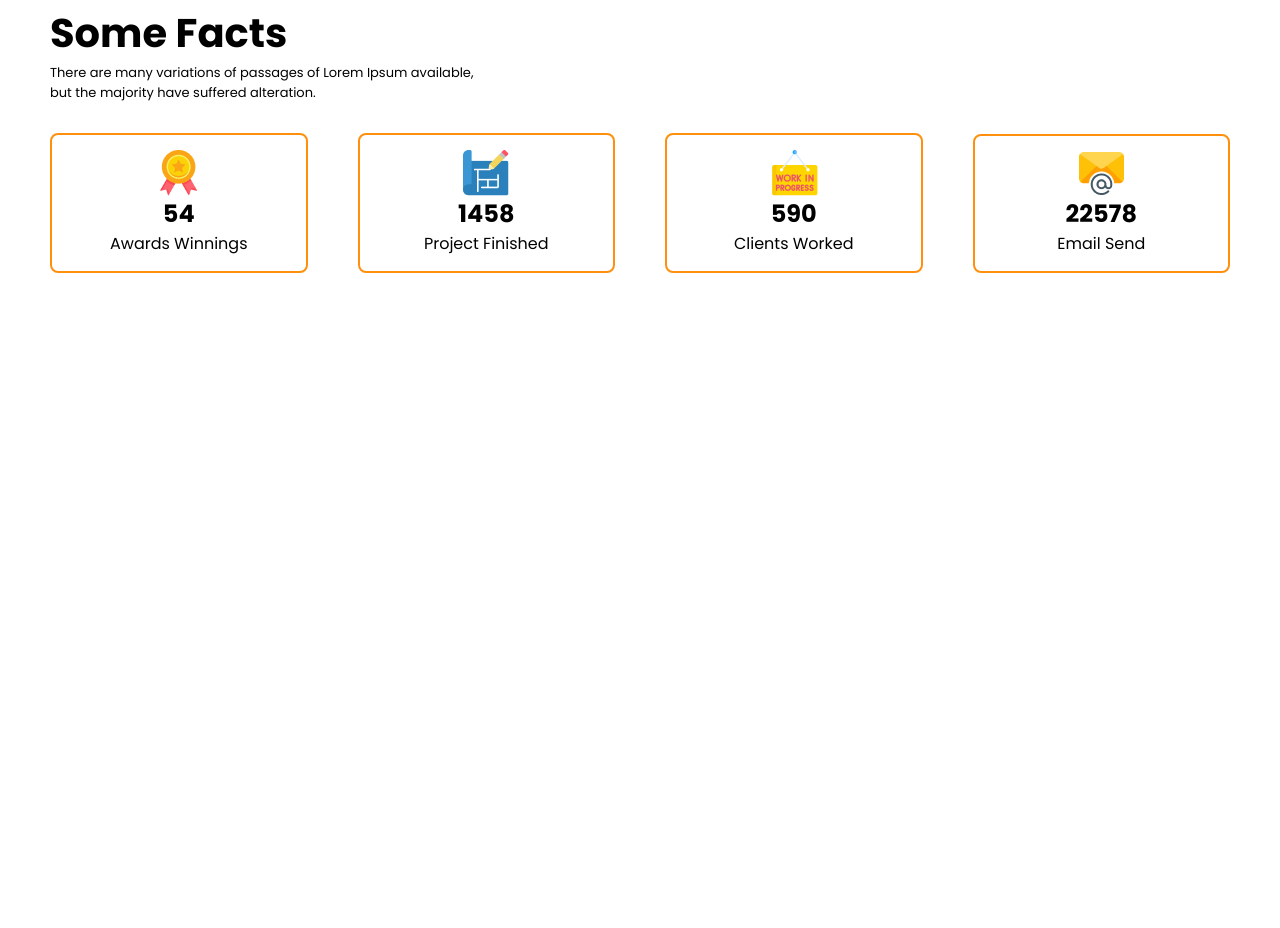
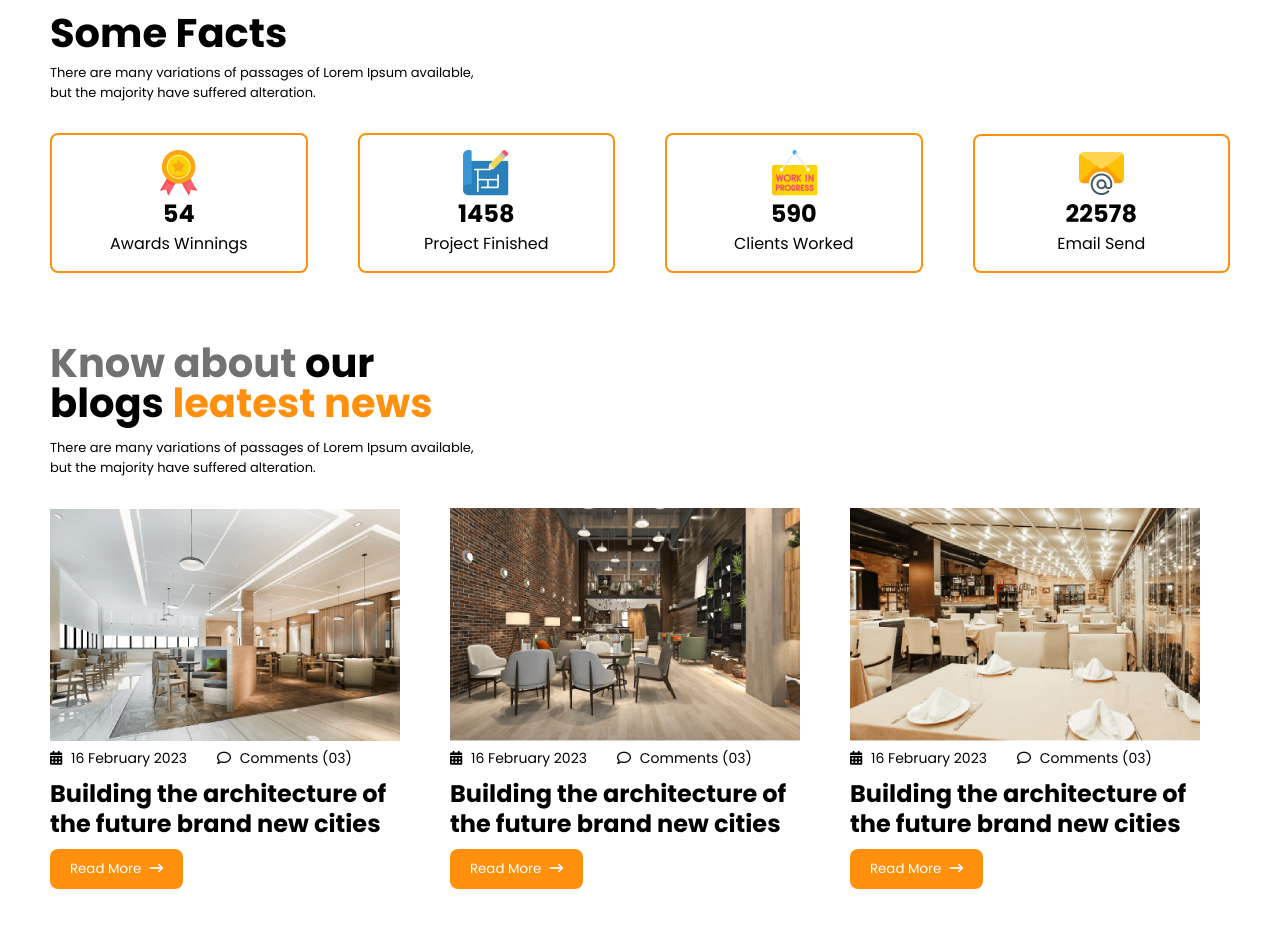
Before and after one commit to fahimahmedcwf/G3-Architect, a plain HTML site: page index.html in a window 1280 px wide. Shown: the part 2464-3392 px from the top of the page. Before the commit the page ends 2787 px from the top, so only its background shows below. Drawn offline with Linux system fonts and the light colour scheme.

Commit message:
blog-section done

```diff
--- a/index.html
+++ b/index.html
@@ -8,6 +8,7 @@
     <link rel="stylesheet" href="style.css">
     <link rel="shortcut icon" href="images/icons/favicon.ico" type="image/x-icon">
     <link rel="stylesheet" href="https://cdnjs.cloudflare.com/ajax/libs/font-awesome/6.3.0/css/all.min.css" />
+    <link rel="stylesheet" href="https://kit.fontawesome.com/4595728c7a.css" crossorigin="anonymous">
     <meta name="viewport" content="width=device-width, initial-scale=1.0">
 </head>
 
@@ -148,6 +149,43 @@
         </div>
     </section>
 
+    <!-- blog section -->
+
+    <section class="blog-section">
+        <h1 style="font-size: 40px; line-height: 40px;"><span style="color:#727272;">Know about</span> our <br> blogs <span style="color:#FF900E ">leatest news</span></h1>
+        <p style="font-size: 13px; margin-top:15px">There are many variations of passages of Lorem Ipsum available, <br> but the majority have suffered alteration.</p>
+
+        <div class="blog-container">
+            <div class="single-blog">
+                <img src="/images/blogs/blog-1.png" alt="">
+                <div class="date-comment">
+                    <p><i class="fa-solid fa-calendar-days"></i> <span style="margin-left: 5px;">16 February 2023</span></p>
+                    <p style="margin-left: 30px;"><i class="fa-regular fa-comment"></i> <span style="margin-left: 5px;">Comments (03)</span></p>
+                </div>
+                <h2 style="line-height:30px; margin-top:10px;">Building the architecture of <br> the future brand new cities</h1>
+                <button class="blog-button">Read More <i class="fa-solid fa-arrow-right-long" style="margin-left: 5px;"></i></button>
+            </div>
+            <div class="single-blog">
+                <img src="/images/blogs/blog-2.png" alt="">
+                <div class="date-comment">
+                    <p><i class="fa-solid fa-calendar-days"></i> <span style="margin-left: 5px;">16 February 2023</span></p>
+                    <p style="margin-left: 30px;"><i class="fa-regular fa-comment"></i> <span style="margin-left: 5px;">Comments (03)</span></p>
+                </div>
+                <h2 style="line-height: 30px; margin-top:10px;"" >Building the architecture of <br> the future brand new cities</h1>
+                <button class="blog-button">Read More <i class="fa-solid fa-arrow-right-long" style="margin-left: 5px;"></i></button>
+            </div>
+            <div class="single-blog">
+                <img src="/images/blogs/blog-3.png" alt="">
+                <div class="date-comment">
+                    <p><i class="fa-solid fa-calendar-days"></i> <span style="margin-left: 5px;">16 February 2023</span></p>
+                    <p style="margin-left: 30px;"><i class="fa-regular fa-comment"></i> <span style="margin-left: 5px;">Comments (03)</span></p>
+                </div>
+                <h2 style="line-height: 30px; margin-top:10px;"">Building the architecture of <br> the future brand new cities</h1>
+                <button class="blog-button">Read More <i class="fa-solid fa-arrow-right-long" style="margin-left: 5px;"></i></button>
+            </div>
+        </div>
+    </section>
+
 </body>
 
 </html>
--- a/style.css
+++ b/style.css
@@ -73,7 +73,7 @@ input[type="checkbox"] {
 
 /* Header Section */
 
-.content{
+.content {
     max-width: 1580px;
     margin: auto;
     padding: 0 50px 0 50px;
@@ -81,26 +81,26 @@ input[type="checkbox"] {
     background-color: #FFF4E7;
 }
 
-.header-text{
+.header-text {
     padding-top: 50px;
     text-align: center;
     font-size: 20px;
     line-height: 50px
 }
 
-.header-p{
+.header-p {
     margin-top: 20px;
     text-align: center;
     font-size: 12px;
 }
 
-.header-button{
+.header-button {
     display: flex;
     justify-content: center;
     margin-top: 20px;
 }
 
-.explore-button{
+.explore-button {
     background-color: #FF900E;
     color: white;
     padding: 10px 20px;
@@ -109,19 +109,19 @@ input[type="checkbox"] {
     font-weight: bolder;
 }
 
-.header-image{
+.header-image {
     margin-top: 30px;
     display: flex;
     justify-content: center;
 }
 
-.header-img{
+.header-img {
     margin-bottom: 30px;
 }
 
 /* 1st Section */
 
-.first-section{
+.first-section {
     max-width: 1580px;
     margin: auto;
     padding: 0 50px 0 50px;
@@ -130,35 +130,35 @@ input[type="checkbox"] {
     margin-bottom: 50px;
 }
 
-.section-text{
+.section-text {
     font-size: 50px;
     line-height: 55px;
 }
 
-.first-container{
+.first-container {
     display: grid;
     grid-template-columns: repeat(2, 1fr);
     grid-gap: 50px;
     align-items: center;
 }
 
-.team-image{
+.team-image {
     display: grid;
     grid-template-columns: repeat(2, 1fr);
     grid-gap: 20px;
 }
 
-.team-img{
+.team-img {
     width: 270px;
 }
 
-.btn{
+.btn {
     margin-top: 20px;
 }
 
 /* 2nd Section */
 
-.second-section{
+.second-section {
     max-width: 1580px;
     margin: auto;
     padding: 0 50px 0 50px;
@@ -167,33 +167,33 @@ input[type="checkbox"] {
     margin-bottom: 50px;
 }
 
-.second-container{
+.second-container {
     display: grid;
     grid-template-columns: repeat(2, 1fr);
     grid-gap: 90px;
     align-items: center;
 }
 
-.second-text{
+.second-text {
     font-size: 40px;
     line-height: 45px;
     border-left: 5px solid #FF900E;
     padding-left: 10px;
 }
 
-.box{
+.box {
     box-shadow: 5px 5px 14px #e0dede;
     padding: 15px;
     margin-top: 20px;
 }
 
-.year-button{
+.year-button {
     display: flex;
     justify-content: center;
     align-items: center;
 }
 
-.year-btn{
+.year-btn {
     margin-top: -80px;
     margin-left: 80px;
     background-color: #FF900E;
@@ -208,7 +208,7 @@ input[type="checkbox"] {
 
 /* 3rd Section */
 
-.third-section{
+.third-section {
     max-width: 1580px;
     margin: auto;
     padding: 0 50px 0 50px;
@@ -217,7 +217,7 @@ input[type="checkbox"] {
     margin-bottom: 50px;
 }
 
-.icon-section{
+.icon-section {
     display: grid;
     grid-template-columns: repeat(4, 1fr);
     justify-content: center;
@@ -226,7 +226,7 @@ input[type="checkbox"] {
     margin-top: 30px;
 }
 
-.single-icon{
+.single-icon {
     border: 2px solid #FF900E;
     border-radius: 8px;
     display: flex;
@@ -234,6 +234,44 @@ input[type="checkbox"] {
     justify-content: center;
     align-items: center;
     padding: 15px;
+}
+
+/* Blog section */
+
+.blog-section {
+    max-width: 1580px;
+    margin: auto;
+    padding: 0 50px 0 50px;
+
+    margin-top: 70px;
+    margin-bottom: 50px;
+}
+
+.blog-container {
+    margin-top: 15px;
+    display: grid;
+    grid-template-columns: repeat(3, 1fr);
+    grid-gap: 20px;
+    justify-content: space-between;
+    align-items: center;
+}
+
+.date-comment {
+    display: flex;
+    font-size: 14px;
+}
+
+.single-blog {
+    padding: 15px 15px 15px 0px;
+}
+
+.blog-button {
+    margin-top: 10px;
+    border: none;
+    border-radius: 8px;
+    background-color: #FF900E;
+    color: white;
+    padding: 10px 20px;
 }
 
 /* Responsive Section */
@@ -246,7 +284,7 @@ input[type="checkbox"] {
 
 @media (max-width: 915px) {
 
-/* Navbar Responsive */
+    /* Navbar Responsive */
 
     nav .menu-btn i {
         display: block;
@@ -297,92 +335,92 @@ input[type="checkbox"] {
 
     /* Header Section */
 
-    .header-text{
+    .header-text {
         padding-top: 25px;
         text-align: center;
         font-size: 12px;
         line-height: 40px
     }
 
-    .header-p{
+    .header-p {
         margin-top: 20px;
         text-align: center;
         font-size: 10px;
     }
 
-    .header-img{
+    .header-img {
         width: 350px;
         height: 185px;
     }
 
     /* 1st Section */
 
-    .first-container{
+    .first-container {
         display: grid;
         grid-template-columns: repeat(1, 1fr);
         grid-gap: 50px;
         align-items: center;
     }
 
-    .team-image{
+    .team-image {
         display: grid;
         grid-template-columns: repeat(1, 1fr);
         grid-gap: 20px;
     }
 
-    .team-image{
+    .team-image {
         display: flex;
         flex-direction: column;
         justify-content: center;
         align-items: center;
     }
 
-    .team-img{
+    .team-img {
         width: 330px;
     }
 
-    .first-section{
+    .first-section {
         max-width: 1580px;
         margin: auto;
-        padding: 0 20px 0 20px;
+        padding: 0 10px 0 10px;
         margin-top: 50px;
         margin-bottom: 50px;
     }
 
     /* 2nd Section */
 
-    .second-section{
+    .second-section {
         max-width: 1580px;
         margin: auto;
-        padding: 0 20px 0 20px;
+        padding: 0 10px 0 10px;
         margin-top: 70px;
         margin-bottom: 50px;
     }
 
-    .second-container{
+    .second-container {
         display: grid;
         grid-template-columns: repeat(1, 1fr);
         grid-gap: 50px;
         align-items: center;
     }
 
-    .architect-image{
+    .architect-image {
         display: flex;
         justify-content: center;
         align-items: center;
     }
 
-    .architect-img{
+    .architect-img {
         width: 330px;
     }
 
-    .year-button{
+    .year-button {
         display: flex;
         justify-content: start;
         align-items: center;
     }
 
-    .year-btn{
+    .year-btn {
         margin-top: -80px;
         background-color: #FF900E;
         color: white;
@@ -396,16 +434,16 @@ input[type="checkbox"] {
 
     /* 3rd section */
 
-    .third-section{
+    .third-section {
         max-width: 1580px;
         margin: auto;
-        padding: 0 20px 0 20px;
+        padding: 0 10px 0 10px;
 
         margin-top: 40px;
         margin-bottom: 50px;
     }
 
-    .icon-section{
+    .icon-section {
         display: grid;
         grid-template-columns: repeat(1, 1fr);
         justify-content: center;
@@ -413,4 +451,37 @@ input[type="checkbox"] {
         grid-gap: 20px;
     }
 
+    /* Blog section */
+
+    .blog-section {
+        max-width: 1580px;
+        margin: auto;
+        padding: 0 10px 0 10px;
+
+        margin-top: 70px;
+        margin-bottom: 50px;
+    }
+
+    .blog-container {
+        margin-top: 15px;
+        display: grid;
+        grid-template-columns: repeat(1, 1fr);
+    }
+
+    .single-blog {
+        display: flex;
+        flex-direction: column;
+        justify-content: center;
+    }
+
+    .blog-button {
+        width: fit-content;
+        margin-top: 10px;
+        border: none;
+        border-radius: 8px;
+        background-color: #FF900E;
+        color: white;
+        padding: 10px 20px;
+    }
+
 }
```
Also changed, not shown: images/blogs/blog-1.png (added), images/blogs/blog-2.png (added), images/blogs/blog-3.png (added).
